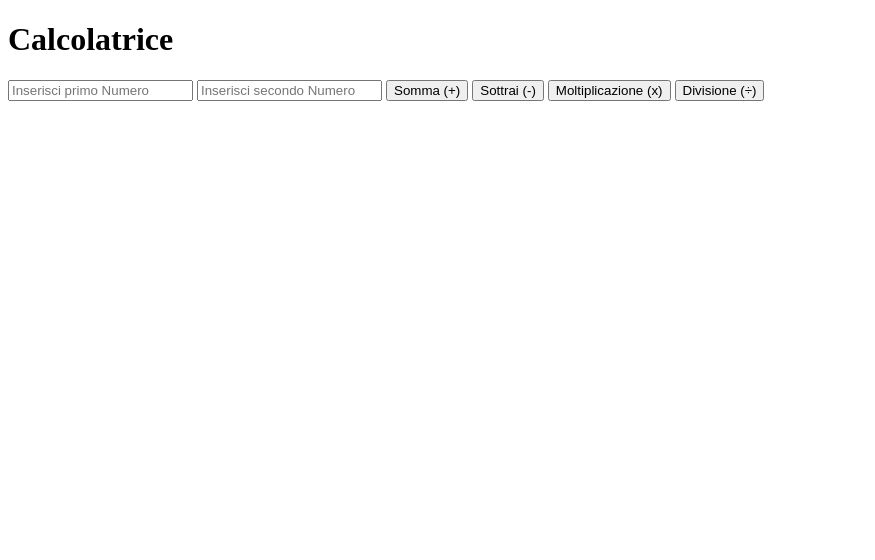
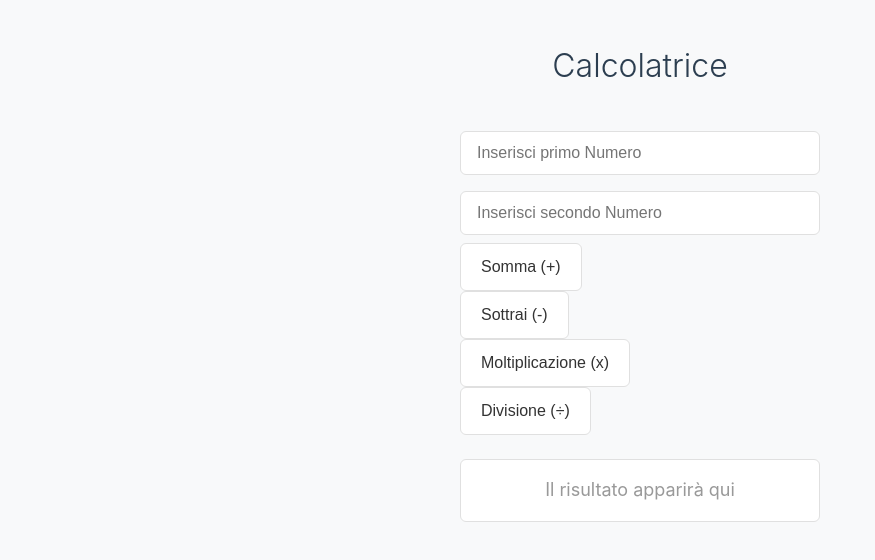
Before and after one commit to vincenzocrucitti04-hash/Es_FrontEnd, a plain HTML site: page Esercizi-JS/Calcolatrice/calcolatrice.html in a window 1280 px wide. Shown: the whole page, without its empty margins (0-875 px from the left). Drawn offline with Linux system fonts and the light colour scheme.

Commit message:
feat: Update HTML structure and add CSS for calculator styling

```diff
--- a/Esercizi-JS/Calcolatrice/calcolatrice.html
+++ b/Esercizi-JS/Calcolatrice/calcolatrice.html
@@ -3,7 +3,8 @@
   <head>
     <meta charset="UTF-8" />
     <meta name="viewport" content="width=device-width, initial-scale=1.0" />
-    <title>Document</title>
+    <title>Calcolatrice con JS</title>
+    <link rel="stylesheet" href="./css/style.css" />
   </head>
   <body>
     <h1>Calcolatrice</h1>
@@ -24,6 +25,6 @@
 
     <p id="risultato"></p>
 
-    <script src="../script/calcolatrice.js"></script>
+    <script src="./script/calcolatrice.js"></script>
   </body>
 </html>
--- /dev/null
+++ b/Esercizi-JS/Calcolatrice/css/style.css
@@ -0,0 +1,106 @@
+/* Reset e impostazioni base */
+* {
+  margin: 0;
+  padding: 0;
+  box-sizing: border-box;
+}
+
+body {
+  font-family: -apple-system, BlinkMacSystemFont, "Segoe UI", Roboto, sans-serif;
+  background-color: #f8f9fa;
+  color: #333;
+  line-height: 1.6;
+  padding: 40px 20px;
+}
+
+/* Container principale */
+body {
+  max-width: 400px;
+  margin: 0 auto;
+}
+
+/* Titolo */
+h1 {
+  text-align: center;
+  font-weight: 300;
+  font-size: 2rem;
+  margin-bottom: 2rem;
+  color: #2c3e50;
+}
+
+/* Input fields */
+input[type="number"] {
+  width: 100%;
+  padding: 12px 16px;
+  margin: 8px 0;
+  border: 1px solid #e0e0e0;
+  border-radius: 6px;
+  font-size: 16px;
+  background-color: #fff;
+  transition: border-color 0.2s ease;
+}
+
+input[type="number"]:focus {
+  outline: none;
+  border-color: #4a90e2;
+  box-shadow: 0 0 0 2px rgba(74, 144, 226, 0.1);
+}
+
+/* Container per i pulsanti */
+div {
+  display: grid;
+  grid-template-columns: 1fr 1fr;
+  gap: 12px;
+  margin: 20px 0;
+}
+
+/* Pulsanti */
+button {
+  display: flex;
+  padding: 14px 20px;
+  border: none;
+  border-radius: 6px;
+  font-size: 16px;
+  font-weight: 500;
+  cursor: pointer;
+  background-color: #fff;
+  color: #333;
+  border: 1px solid #e0e0e0;
+  transition: all 0.2s ease;
+}
+
+button:hover {
+  background-color: #4a90e2;
+  color: #fff;
+  border-color: #4a90e2;
+  transform: translateY(-1px);
+  box-shadow: 0 2px 8px rgba(74, 144, 226, 0.2);
+}
+
+button:active {
+  transform: translateY(0);
+}
+
+/* Risultato */
+#risultato {
+  margin-top: 24px;
+  padding: 16px;
+  background-color: #fff;
+  border: 1px solid #e0e0e0;
+  border-radius: 6px;
+  font-size: 18px;
+  font-weight: 500;
+  text-align: center;
+  color: #2c3e50;
+  min-height: 50px;
+  display: flex;
+  align-items: center;
+  justify-content: center;
+}
+
+/* Placeholder per quando non c'è ancora risultato */
+#risultato:empty::after {
+  content: "Il risultato apparirà qui";
+  color: #999;
+  font-weight: normal;
+}
```
